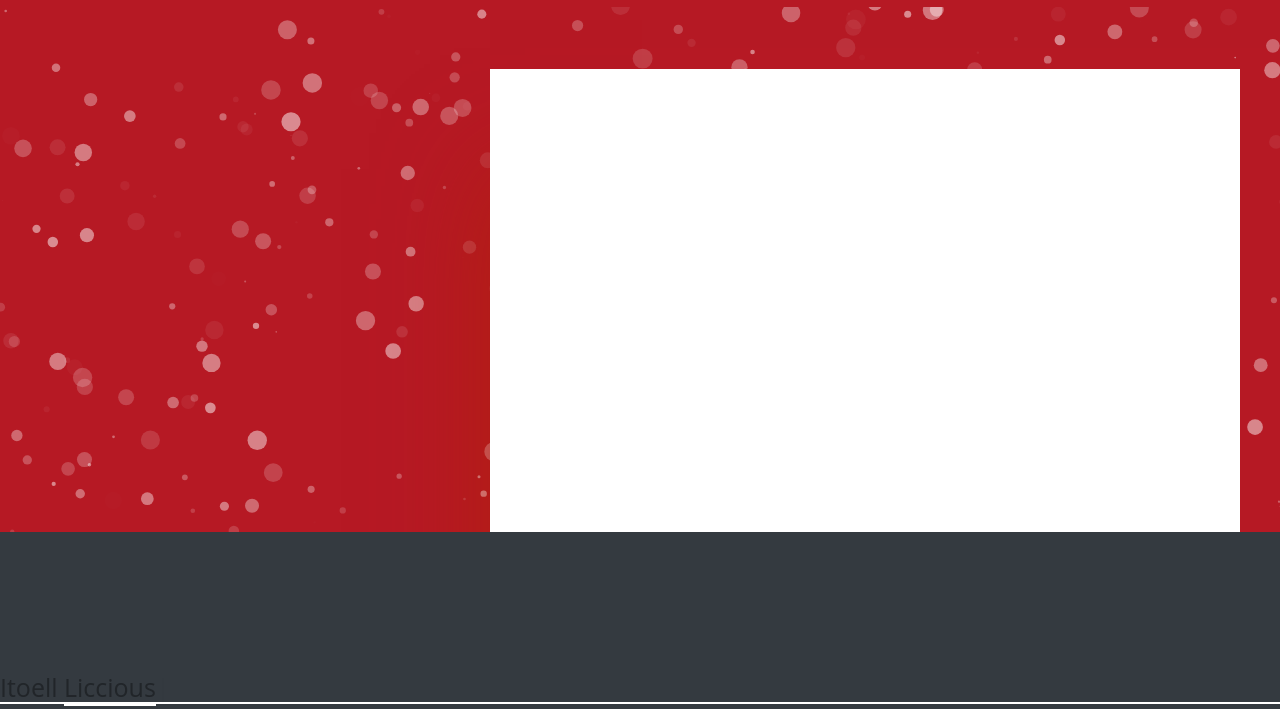
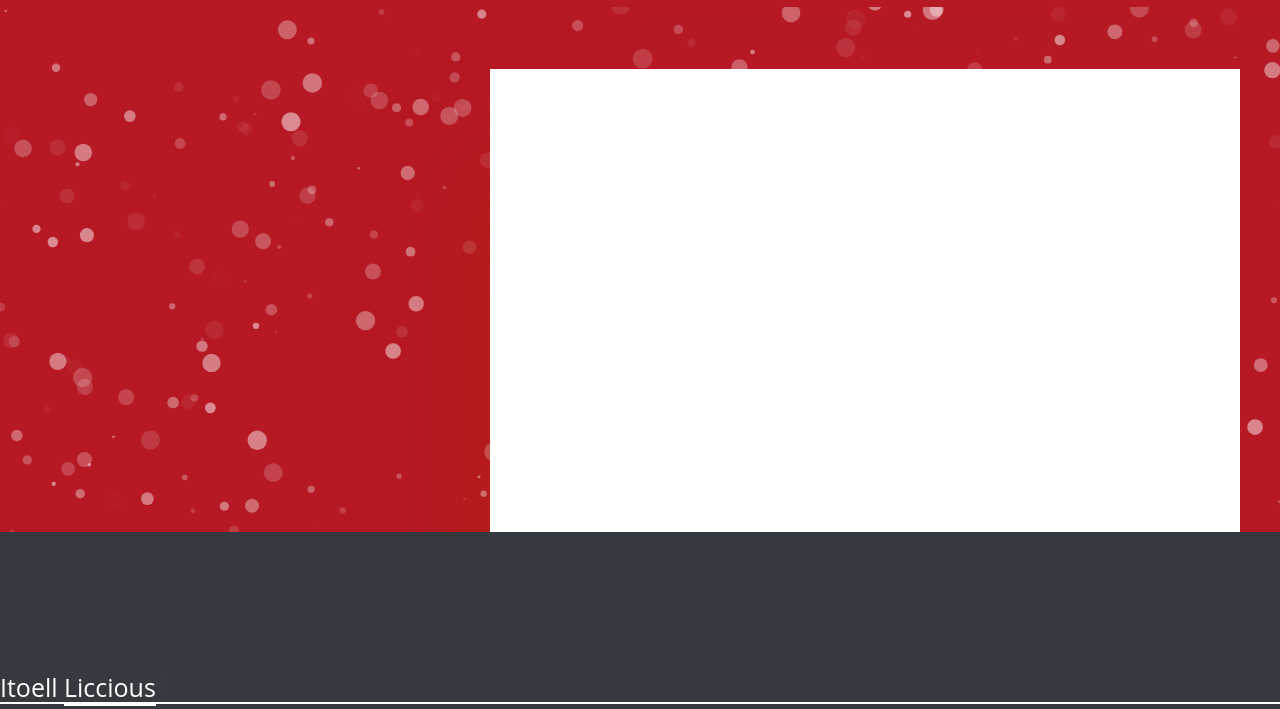
Before and after one commit to itoel21years/itoel21years.github.io, a plain HTML site: page index.html in a window 1280 px wide. Shown: the part 91-800 px from the top of the page. Drawn offline with nearby package versions, Linux system fonts and the light colour scheme.

Commit message:
Update index.html

```diff
--- a/index.html
+++ b/index.html
@@ -63,7 +63,7 @@ Ucapkan aku sesuatu guys <a href="https://api.whatsapp.com/send/?phone=085608591
   <span class="circle circle-container"><span class="circle circle-dark-dashed"></span></span>
 </h1>
 
-  <h1 class="typed" >Itoell <span id="typed" class="typed"></span></h1>
+  <h1 class="typed text-white" >Itoell <span id="typed" class="typed"></span></h1>
 </div>
 </div>
 <script src="https://cdnjs.cloudflare.com/ajax/libs/animejs/2.0.2/anime.min.js"></script>
```
